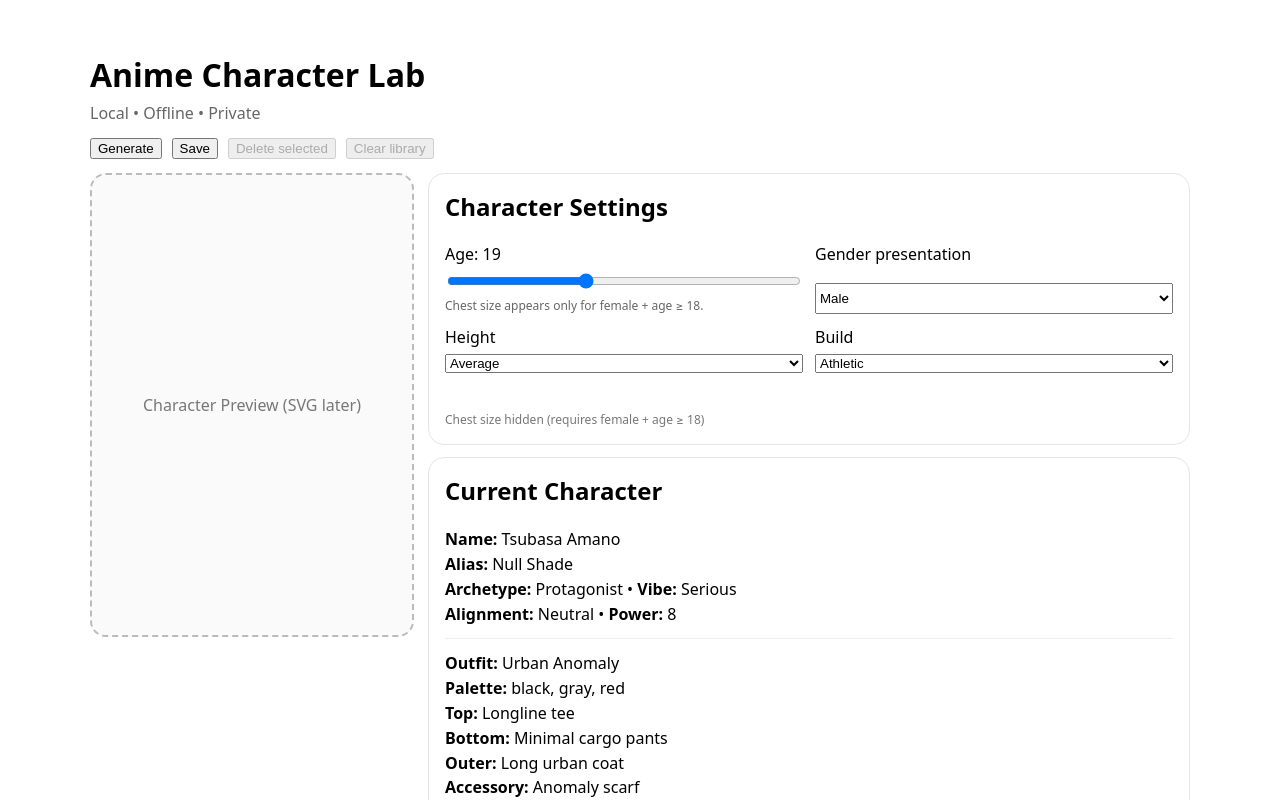
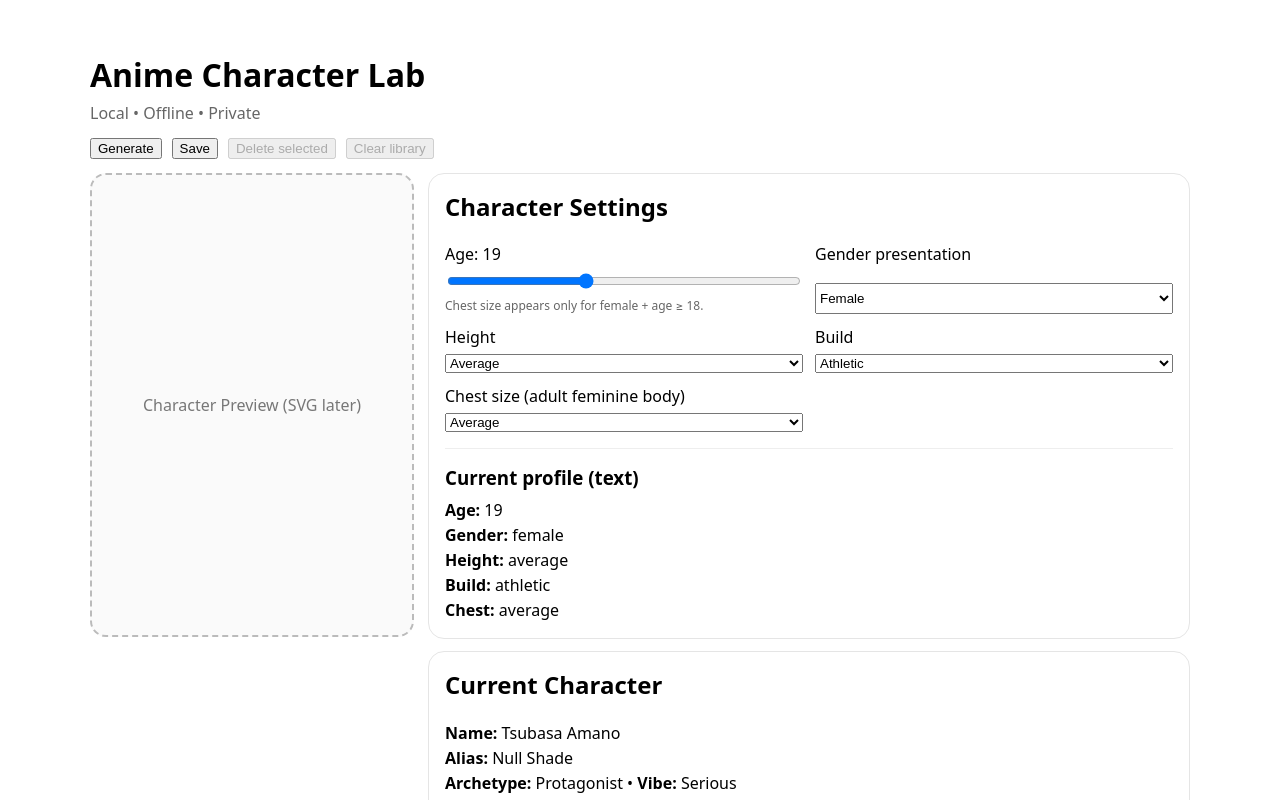
Before and after one commit to Jelle228/anime-character-lab, a React (Vite) app: page / in a window 1280 px wide. Shown: the top 800 px of the page. Built offline with nearby package versions, Linux system fonts and the light colour scheme.

Commit message:
Update main.jsx

```diff
--- a/src/main.jsx
+++ b/src/main.jsx
@@ -35,17 +35,16 @@ function generateCore() {
     vibe: pick(vibes),
     archetype: pick(archetypes),
     alignment: pick(alignments),
-    powerLevel: pick([3, 4, 5, 6, 7, 8])
+    powerLevel: pick([3, 4, 5, 6, 7, 8]),
   };
 }
 
 function defaultOutfit() {
-  // Minimal Urban Anomaly starter (we expand later)
   const palettes = [
     ["black", "gray", "teal"],
     ["black", "off-white", "cyan"],
     ["black", "gray", "violet"],
-    ["black", "gray", "red"]
+    ["black", "gray", "red"],
   ];
   const tops = ["Oversized hoodie", "Mock-neck sweater", "Longline tee"];
   const bottoms = ["Slim tech pants", "Minimal cargo pants", "Wide urban pants"];
@@ -59,16 +58,16 @@ function defaultOutfit() {
     bottom: pick(bottoms),
     outer: pick(outers),
     accessory: pick(accessories),
-    modifiers: [] // later: glowSeams, sigils, etc.
+    modifiers: [],
   };
 }
 
 function App() {
   // Body settings
   const [age, setAge] = useState(19);
-  const [gender, setGender] = useState("male"); // male | female | androgynous
-  const [height, setHeight] = useState("average"); // short | average | tall
-  const [build, setBuild] = useState("athletic"); // slim | athletic | muscular | curvy | broad
+  const [gender, setGender] = useState("female"); // male | female | androgynous
+  const [height, setHeight] = useState("average");
+  const [build, setBuild] = useState("athletic");
   const [chest, setChest] = useState("average"); // only if female + age>=18
 
   const showChest = useMemo(() => gender === "female" && age >= 18, [gender, age]);
@@ -98,9 +97,9 @@ function App() {
       createdAt: new Date().toISOString(),
       core,
       body: { age, gender, height, build, chest: showChest ? chest : "" },
-      outfit
+      outfit,
     };
-    const next = [entry, ...library].slice(0, 100);
+    const next = [entry, ...library].slice(0, 200);
     setLibrary(next);
     saveLibrary(next);
     setSelectedId(entry.id);
@@ -139,7 +138,7 @@ function App() {
         padding: 24,
         fontFamily: "system-ui, -apple-system, Segoe UI, Roboto, Arial",
         maxWidth: 1100,
-        margin: "0 auto"
+        margin: "0 auto",
       }}
     >
       <h1 style={{ marginBottom: 6 }}>Anime Character Lab</h1>
@@ -161,7 +160,7 @@ function App() {
           display: "grid",
           gridTemplateColumns: "320px 1fr",
           gap: 18,
-          alignItems: "start"
+          alignItems: "start",
         }}
       >
         {/* Preview placeholder */}
@@ -175,15 +174,14 @@ function App() {
             alignItems: "center",
             justifyContent: "center",
             color: "#777",
-            background: "#fafafa"
+            background: "#fafafa",
           }}
         >
           Character Preview (SVG later)
         </div>
 
-        {/* Right column */}
         <div style={{ display: "grid", gap: 12 }}>
-          {/* Character Settings */}
+          {/* Settings */}
           <div style={{ border: "1px solid #e5e5e5", borderRadius: 16, padding: 16, background: "white" }}>
             <h2 style={{ marginTop: 0 }}>Character Settings</h2>
 
@@ -240,9 +238,21 @@ function App() {
                 </div>
               )}
             </div>
+
+            <hr style={{ margin: "16px 0", border: "none", borderTop: "1px solid #eee" }} />
+
+            {/* ✅ This is the block you were looking for */}
+            <h3 style={{ margin: "0 0 8px" }}>Current profile (text)</h3>
+            <div style={{ lineHeight: 1.55 }}>
+              <div><b>Age:</b> {age}</div>
+              <div><b>Gender:</b> {gender}</div>
+              <div><b>Height:</b> {height}</div>
+              <div><b>Build:</b> {build}</div>
+              <div><b>Chest:</b> {showChest ? chest : "—"}</div>
+            </div>
           </div>
 
-          {/* Generated Profile */}
+          {/* Current Character */}
           <div style={{ border: "1px solid #e5e5e5", borderRadius: 16, padding: 16, background: "white" }}>
             <h2 style={{ marginTop: 0 }}>Current Character</h2>
             <div style={{ lineHeight: 1.55 }}>
@@ -276,7 +286,7 @@ function App() {
                   <option value="">— choose —</option>
                   {library.map((x) => (
                     <option key={x.id} value={x.id}>
-                      {x.core.name} • v{1} • {new Date(x.createdAt).toLocaleString()}
+                      {x.core.name} • {new Date(x.createdAt).toLocaleString()}
                     </option>
                   ))}
                 </select>
@@ -287,7 +297,7 @@ function App() {
       </div>
 
       <div style={{ marginTop: 14, color: "#666", fontSize: 12 }}>
-        Next: replace preview placeholder with SVG layers (body/hair/clothes) + add “Evolve” versions.
+        Next: add Evolve (versioning) + SVG layered preview.
       </div>
     </div>
   );
```
